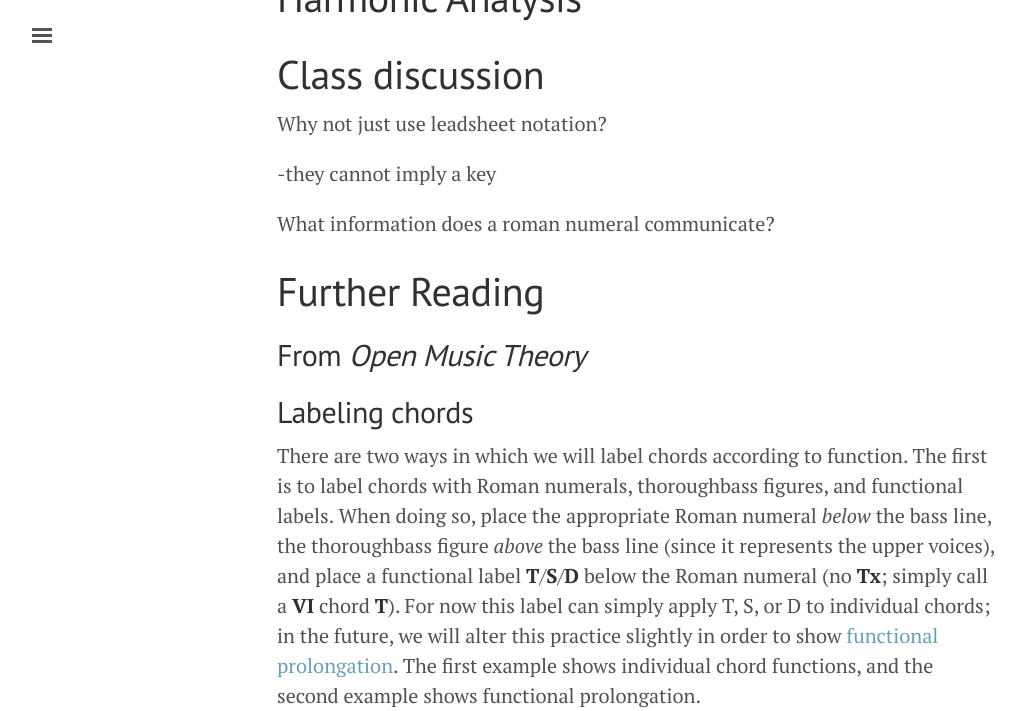
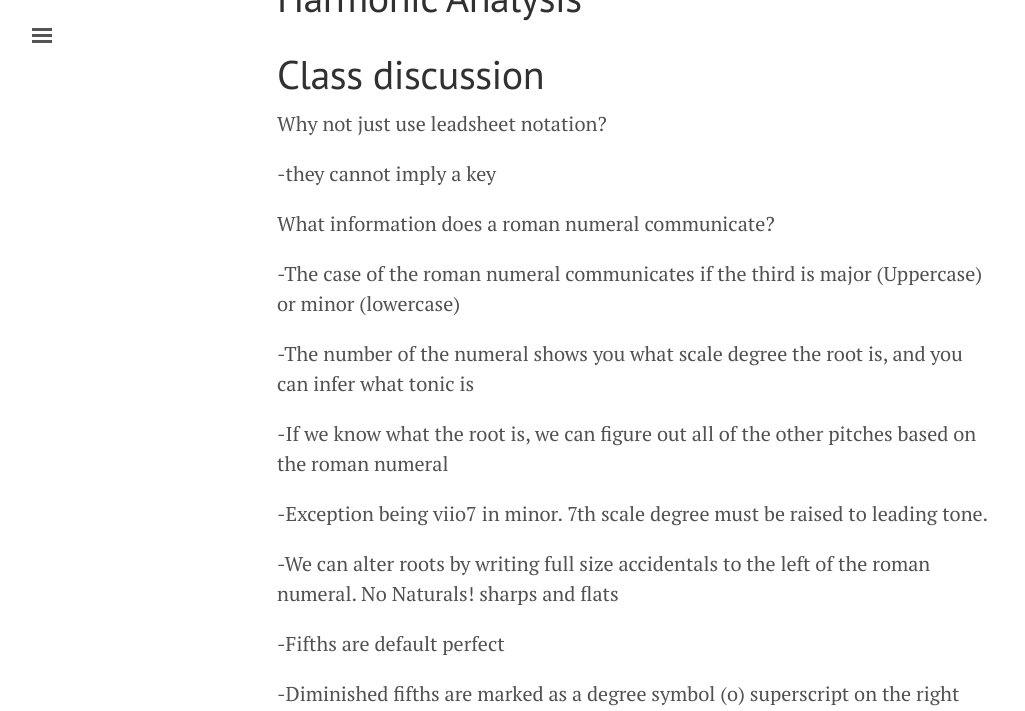
Before and after one commit to intmus/inttheory19-20, a Jekyll site: the page built from _06-intro-harmonic/a2-romnum.md, in a window 1280 px wide and 1400 px high, scrolled down 250 px, cut to the strip 0-711 px from the top of the window. Shown: the whole strip, without its empty margins (3-1028 px from the left). Built offline with Jekyll 4.4.1, drawn with Linux system fonts in a browser that asks for light colours; some of the changed text lies outside the part shown.

Commit message:
Update a2-romnum.md

```diff
--- a/_06-intro-harmonic/a2-romnum.md
+++ b/_06-intro-harmonic/a2-romnum.md
@@ -11,7 +11,31 @@ Why not just use leadsheet notation?
 
 What information does a roman numeral communicate?
 
+-The case of the roman numeral communicates if the third is major (Uppercase) or minor (lowercase)
 
+-The number of the numeral shows you what scale degree the root is, and you can infer what tonic is
+
+-If we know what the root is, we can figure out all of the other pitches based on the roman numeral
+
+-Exception being viio7 in minor. 7th scale degree must be raised to leading tone.
+
+-We can alter roots by writing full size accidentals to the left of the roman numeral. No Naturals! sharps and flats
+
+-Fifths are default perfect
+
+-Diminished fifths are marked as a degree symbol (o) superscript on the right side of the roman numeral
+
+-Augmented fifths are marked as (+) superscript on the right side of the roman numeral
+
+Seventh Chords
+
+-If there is an inversion figure of 7, 6/5, 4/3, or 4/2, the seventh is accounted for
+
+-Sevenths are default minor, because they are the most common, and because it makes alteration simpler. If we defaulted major 7, it would become the root of the chord if it was raised. Also, a diminished 7 would be doubly flatted, which gets confusing and hard to write.
+
+Why not use the triangle for raised seventh?
+
+-Lead sheet notation and roman numeral analysis do completely different things. They are equally useful, but we must keep them separate to preserve their usefulness.
 
 # Further Reading
 
```
